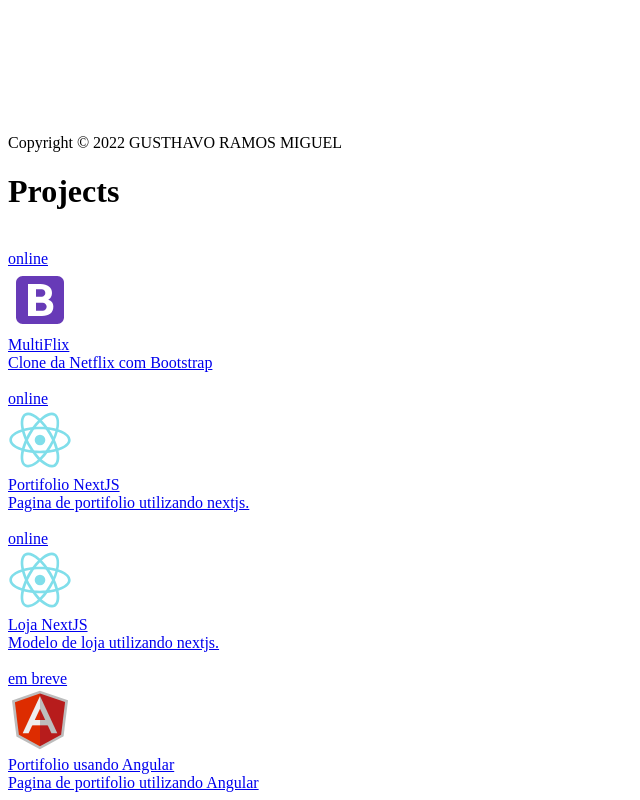
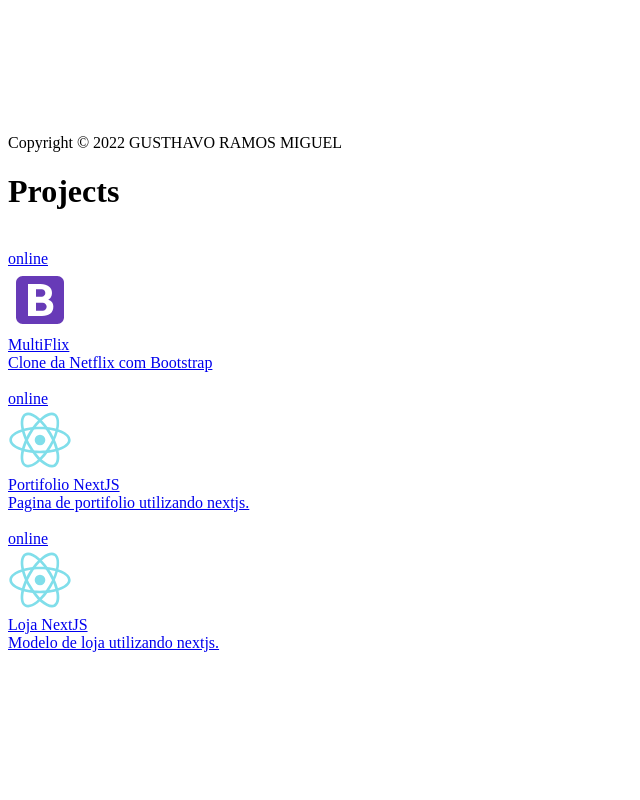
Before and after one commit to GusthavoRMiguel/PortifolioNext, a Next.js app: page /projects in a window 1280 px wide. Shown: the part 6598-7398 px from the top of the page, without its empty margins (0-640 px from the left). After the commit the page ends 7258 px from the top, so only its background shows below. Built offline with nearby package versions, Linux system fonts and the light colour scheme.

Commit message:
projects

```diff
--- a/pages/projects.jsx
+++ b/pages/projects.jsx
@@ -23,8 +23,6 @@ function Projects() {
 
         <Card link="https://loja-gusthadev.vercel.app/" image="/img/image-1.jpg" icon="/img/icons8-react.svg" title="Loja NextJS" description="Modelo de loja utilizando nextjs.                                            " color="bg-green-500" status="online" />
 
-        <Card link="#" image="/img/image-1.jpg" icon="/img/icons8-angularjs.svg" title="Portifolio usando Angular" description="Pagina de portifolio utilizando Angular                             " color="bg-red-500"     status="em breve" />
-
         </div>
       </div>
     </div>
```
